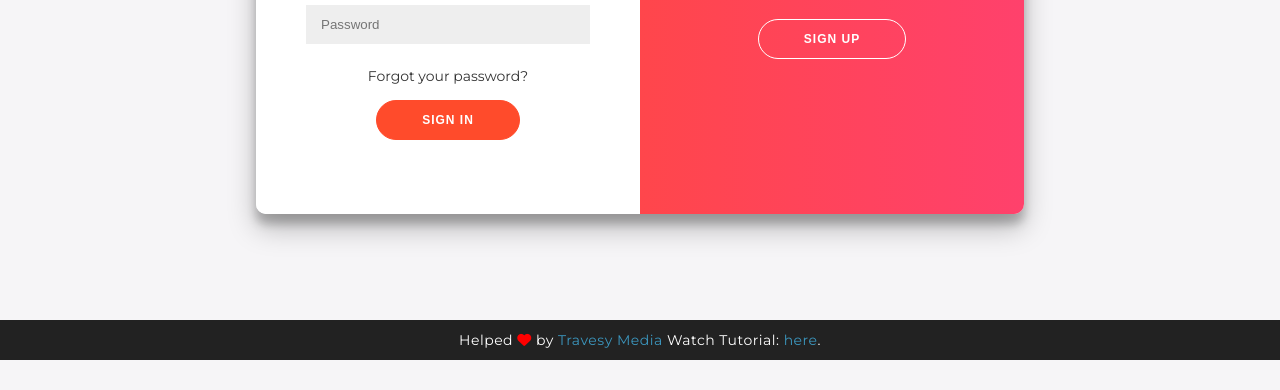
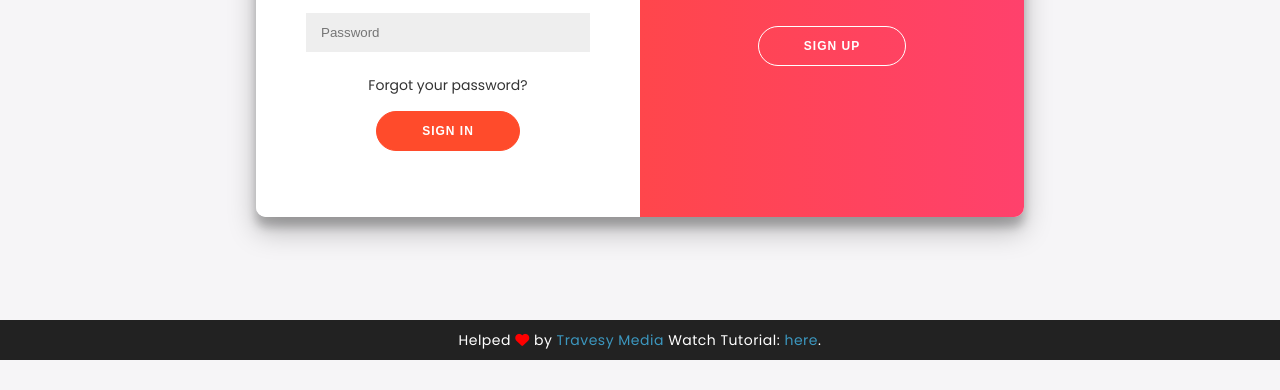
Before and after one commit to Hafiz-Sakib/Sliding-Form, a plain HTML site: page index.html in a window 1280 px wide. Shown: the part 440-830 px from the top of the page. Drawn offline with Linux system fonts and the light colour scheme.

Commit message:
Font Changed

```diff
--- a/style.css
+++ b/style.css
@@ -1,4 +1,4 @@
-@import url("https://fonts.googleapis.com/css?family=Montserrat:400,800");
+@import url("https://fonts.googleapis.com/css2?family=Hind+Siliguri&family=Poppins:wght@400;500&display=swap");
 
 * {
   box-sizing: border-box;
@@ -10,7 +10,7 @@ body {
   justify-content: center;
   align-items: center;
   flex-direction: column;
-  font-family: "Montserrat", sans-serif;
+  font-family: "Poppins", sans-serif;
   height: 100vh;
   margin: -20px 0 50px;
 }
```
